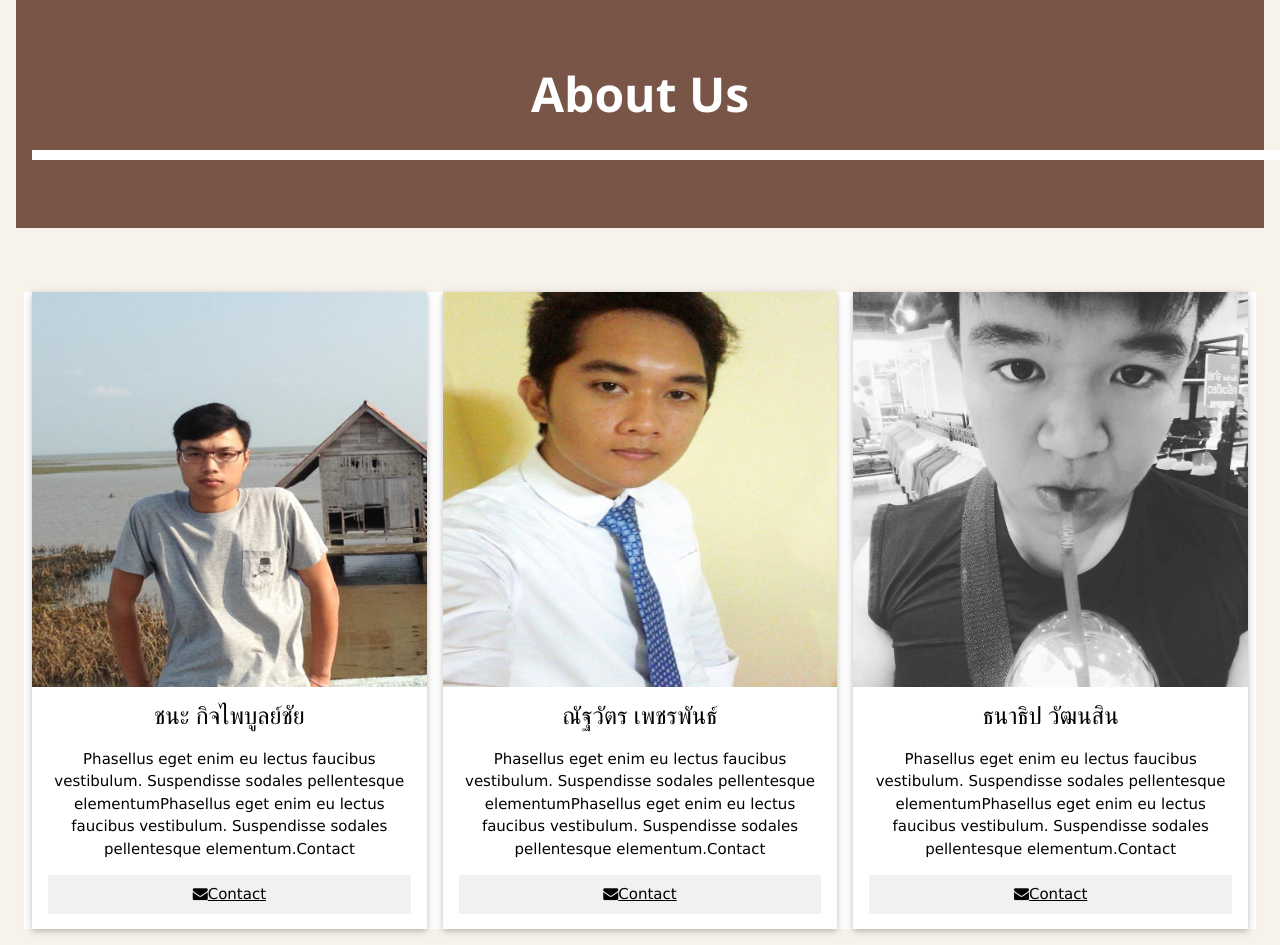
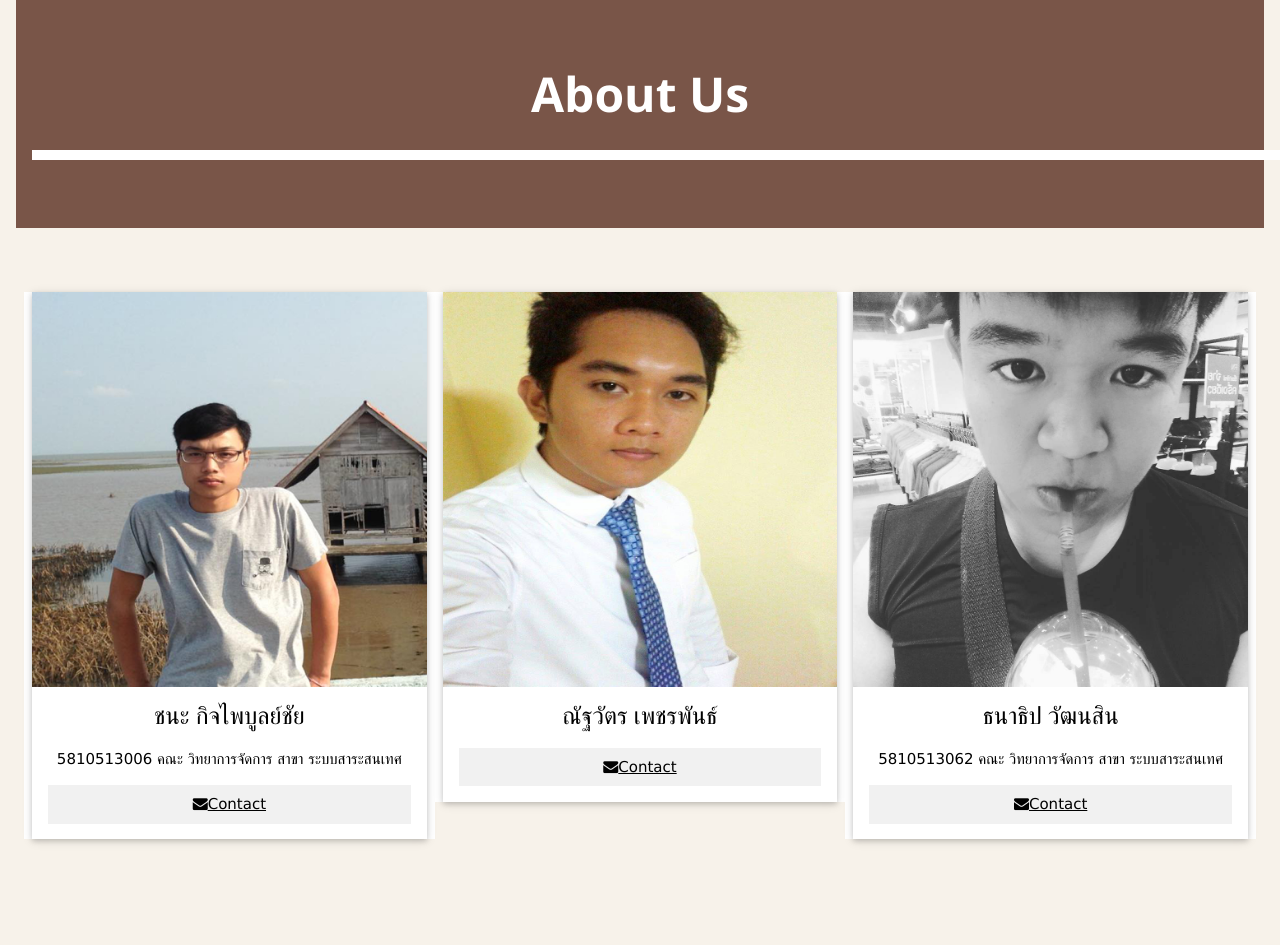
Before and after one commit to CoffeeShopInPSU/AboutUs, a plain HTML site: page index.html in a window 1280 px wide. Shown: the top 945 px of the page. After the commit the page ends 855 px from the top, so only its background shows below. Drawn offline with nearby package versions, Linux system fonts and the light colour scheme.

Commit message:
Update index.html

```diff
--- a/index.html
+++ b/index.html
@@ -40,8 +40,7 @@ font-family: "Raleway", Arial, Helvetica, sans-serif
 			<div class="w3-container">
 			  <h3>ชนะ  กิจไพบูลย์ชัย</h3>
 
-			  <p>Phasellus eget enim eu lectus faucibus vestibulum. Suspendisse sodales
-			  pellentesque elementumPhasellus eget enim eu lectus faucibus vestibulum. Suspendisse sodales pellentesque elementum.Contact
+			  <p>5810513006 คณะ วิทยาการจัดการ สาขา ระบบสาระสนเทศ
 			  </p>
 			  <a href="https://www.facebook.com/chna.khrab" target="_blank"
 			  <p><button class="w3-button w3-light-grey w3-block"><i class="fa fa-envelope"></i>Contact</button></p></a>
@@ -53,8 +52,7 @@ font-family: "Raleway", Arial, Helvetica, sans-serif
 			<img src="kaun.jpg" alt="Jane" style="width:100%">
 			<div class="w3-container">
 			  <h3>ณัฐวัตร  เพชรพันธ์</h3>
-			  <p>Phasellus eget enim eu lectus faucibus vestibulum. Suspendisse sodales
-			  pellentesque elementumPhasellus eget enim eu lectus faucibus vestibulum. Suspendisse sodales pellentesque elementum.Contact
+			  <p 5810513013 คณะ วิทยาการจัดการ สาขา ระบบสาระสนเทศ
 			  </p>
 			  <a href=https://www.facebook.com/natthawat.petphan target="_blank"
 			  <p><button class="w3-button w3-light-grey w3-block"><i class="fa fa-envelope"></i>Contact</button></p></a>
@@ -66,8 +64,7 @@ font-family: "Raleway", Arial, Helvetica, sans-serif
 			<img src="kth.jpg" alt="Mike" style="width:100%">
 			<div class="w3-container">
 			  <h3>ธนาธิป  วัฒนสิน</h3>
-			  <p>Phasellus eget enim eu lectus faucibus vestibulum. Suspendisse sodales
-			  pellentesque elementumPhasellus eget enim eu lectus faucibus vestibulum. Suspendisse sodales pellentesque elementum.Contact
+			  <p> 5810513062 คณะ วิทยาการจัดการ สาขา ระบบสาระสนเทศ
 			  </p>
 			  <a href="https://www.facebook.com/luxury.music" target="_blank"
 			  <p><button class="w3-button w3-light-grey w3-block"><i class="fa fa-envelope"></i>Contact</button></p></a>
```
